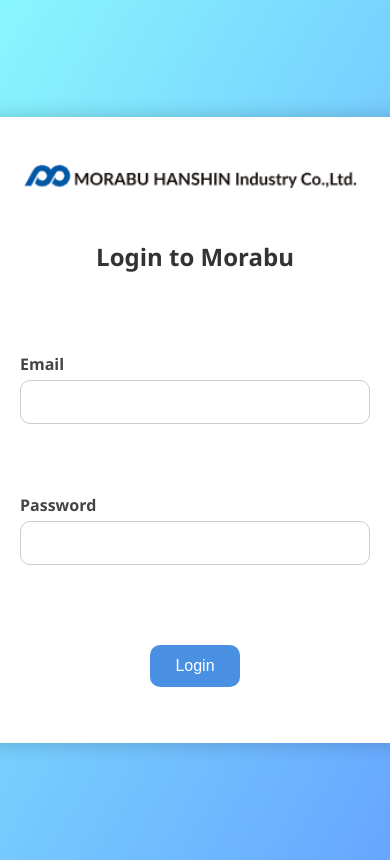
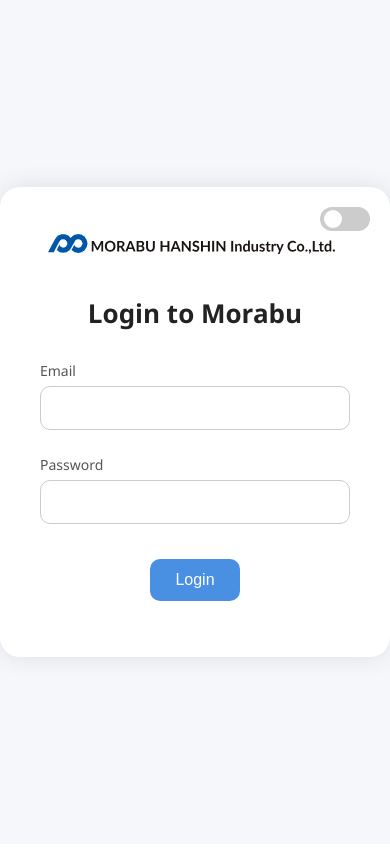
Before and after one commit to vamshixg9/Hackathon, a Flask app: page / in a window 390 px wide. After the commit the page ends 671 px from the top, so only its background shows below. Run offline with Flask 3, Linux system fonts and the light colour scheme.

Commit message:
responsive login

```diff
--- a/app/app.py
+++ b/app/app.py
@@ -4,10 +4,22 @@ from send_otp import send_otp
 from validate import validate_otp  # You'll write this soon
 from flask_cors import CORS
 import os
+from flask_sqlalchemy import SQLAlchemy
+from models import db, User, Attendance, OTPLog
+
 
 app = Flask(__name__)
 CORS(app)
 app.secret_key = os.urandom(24)
+
+basedir = os.path.abspath(os.path.dirname(__file__))
+app.config['SQLALCHEMY_DATABASE_URI'] = f"sqlite:///{os.path.join(basedir, 'database.db')}"
+app.config['SQLALCHEMY_TRACK_MODIFICATIONS'] = False
+
+db.init_app(app)
+
+with app.app_context():
+    db.create_all()
 
 @app.route("/")
 def index():
@@ -25,11 +37,26 @@ def login():
     if not authenticate(email, password):
         return jsonify({'success': False, 'message': 'Invalid credentials'}), 401
 
-    otp = send_otp('diksha@morabu.com','uzqgy48b', email)
+     # Check if user exists
+    user = User.query.filter_by(email=email).first()
+    if not user:
+        # Insert user with dummy hash (replace later with real hash)
+        user = User(email=email, password_hash="placeholder_hashed_pw", role="employee", name="Unknown")
+        db.session.add(user)
+        db.session.commit()
+
+    # Send OTP
+    otp = send_otp('diksha@morabu.com', 'uzqgy48b', email)
     session['otp'] = otp
     session['email'] = email
 
+    # Save OTP in OTPLog (optional but useful)
+    otp_entry = OTPLog(user_id=user.id, otp_code=otp)
+    db.session.add(otp_entry)
+    db.session.commit()
+
     return jsonify({'success': True, 'message': 'OTP sent to your email'}), 200
+
 
 @app.route("/verify_otp", methods=["POST"])
 def verify_otp():
--- a/app/static/styles.css
+++ b/app/static/styles.css
@@ -1,39 +1,62 @@
+:root {
+  --bg-color: #f5f7fa;
+  --container-bg: #ffffff;
+  --text-color: #222;
+  --label-color: #555;
+  --button-bg: #4a90e2;
+  --button-hover: #357ABD;
+}
+
+body.dark {
+  --bg-color: #1e1e2f;
+  --container-bg: #2c2c3c;
+  --text-color: #f0f0f0;
+  --label-color: #cccccc;
+  --button-bg: #5a9df2;
+  --button-hover: #3a7bd5;
+}
+
 body {
-  margin: 30;
+  margin: 0;
   font-family: 'Segoe UI', Tahoma, Geneva, Verdana, sans-serif;
-  background: linear-gradient(120deg, #89f7fe 0%, #66a6ff 100%);
+  background-color: var(--bg-color);
   height: 100vh;
   display: flex;
   justify-content: center;
   align-items: center;
+  transition: background-color 0.3s ease;
 }
 
 .login-container {
-  background-color: white;
-  padding: 40px 50px;
+  position: relative;
+  background-color: var(--container-bg);
+  padding: 40px;
   border-radius: 20px;
-  box-shadow: 0px 0px 20px rgba(0, 0, 0, 0.2);
+  box-shadow: 0px 0px 25px rgba(0, 0, 0, 0.1);
   width: 100%;
   max-width: 400px;
   text-align: center;
+  transition: background-color 0.3s ease;
 }
 
 .login-container h2 {
-  margin-bottom: 80px;
-  font-size: 24px;
-  color: #333;
+  margin-bottom: 30px;
+  font-size: 26px;
+  color: var(--text-color);
+  font-weight: 600;
 }
 
 .input-group {
-  margin-bottom: 70px;
+  margin-bottom: 25px;
   text-align: left;
 }
 
 .input-group label {
   display: block;
-  margin-bottom: 5px;
-  font-weight: 600;
-  color: #444;
+  margin-bottom: 6px;
+  font-weight: 500;
+  color: var(--label-color);
+  font-size: 14px;
 }
 
 .input-group input {
@@ -43,12 +66,13 @@ body {
   border: 1px solid #ccc;
   font-size: 16px;
   box-sizing: border-box;
+  background: white;
 }
 
 button {
   margin-top: 10px;
   padding: 12px 25px;
-  background-color: #4a90e2;
+  background-color: var(--button-bg);
   color: white;
   border: none;
   font-size: 16px;
@@ -58,5 +82,63 @@ button {
 }
 
 button:hover {
-  background-color: #357ABD;
+  background-color: var(--button-hover);
 }
+
+#darkToggle {
+  margin-top: 20px;
+  cursor: pointer;
+  font-size: 14px;
+  color: var(--label-color);
+}
+
+.toggle-wrapper {
+  position: absolute;
+  top: 20px;
+  right: 20px;
+}
+
+.switch {
+  position: relative;
+  display: inline-block;
+  width: 50px;
+  height: 24px;
+}
+
+.switch input {
+  opacity: 0;
+  width: 0;
+  height: 0;
+}
+
+.slider {
+  position: absolute;
+  cursor: pointer;
+  top: 0;
+  left: 0;
+  right: 0;
+  bottom: 0;
+  background-color: #ccc;
+  transition: 0.4s;
+  border-radius: 34px;
+}
+
+.slider:before {
+  position: absolute;
+  content: "";
+  height: 18px;
+  width: 18px;
+  left: 4px;
+  bottom: 3px;
+  background-color: white;
+  transition: 0.4s;
+  border-radius: 50%;
+}
+
+input:checked + .slider {
+  background-color: #4a90e2;
+}
+
+input:checked + .slider:before {
+  transform: translateX(26px);
+}
--- a/app/templates/index.html
+++ b/app/templates/index.html
@@ -8,7 +8,15 @@
 </head>
 <body>
   <div class="login-container">
-    <img src="static/logo.png" alt="Morabu Logo" style="width: 350px; margin-bottom: 10px;"/>
+    <div class="toggle-wrapper">
+      <label class="switch">
+        <input type="checkbox" id="darkModeSwitch">
+        <span class="slider round"></span>
+      </label>
+    </div>
+
+    <img src="{{ url_for('static', filename='logo.png') }}" alt="Morabu Logo" class="logo" />
+
     <h2>Login to Morabu</h2>
     <!-- Stage 1: Login -->
     <form id="loginForm">
@@ -34,6 +42,21 @@
 
     <p id="message"></p>
   </div>
+  <script>
+    const darkModeSwitch = document.getElementById("darkModeSwitch");
+
+    // Load and apply stored theme
+    if (localStorage.getItem("theme") === "dark") {
+      document.body.classList.add("dark");
+      darkModeSwitch.checked = true;
+    }
+
+    darkModeSwitch.addEventListener("change", () => {
+      document.body.classList.toggle("dark");
+      localStorage.setItem("theme", darkModeSwitch.checked ? "dark" : "light");
+    });
+  </script>
+
 
   <script>
     const loginForm = document.getElementById("loginForm");
```
Also changed, not shown: app/models.py (+103 -0 lines), app/print_db.py (added, +15 -0 lines), app/static/script.js (deleted, +0 -84 lines), app/templates/dash.html (deleted, +0 -39 lines), app/static/index.js (line endings or trailing spaces).
